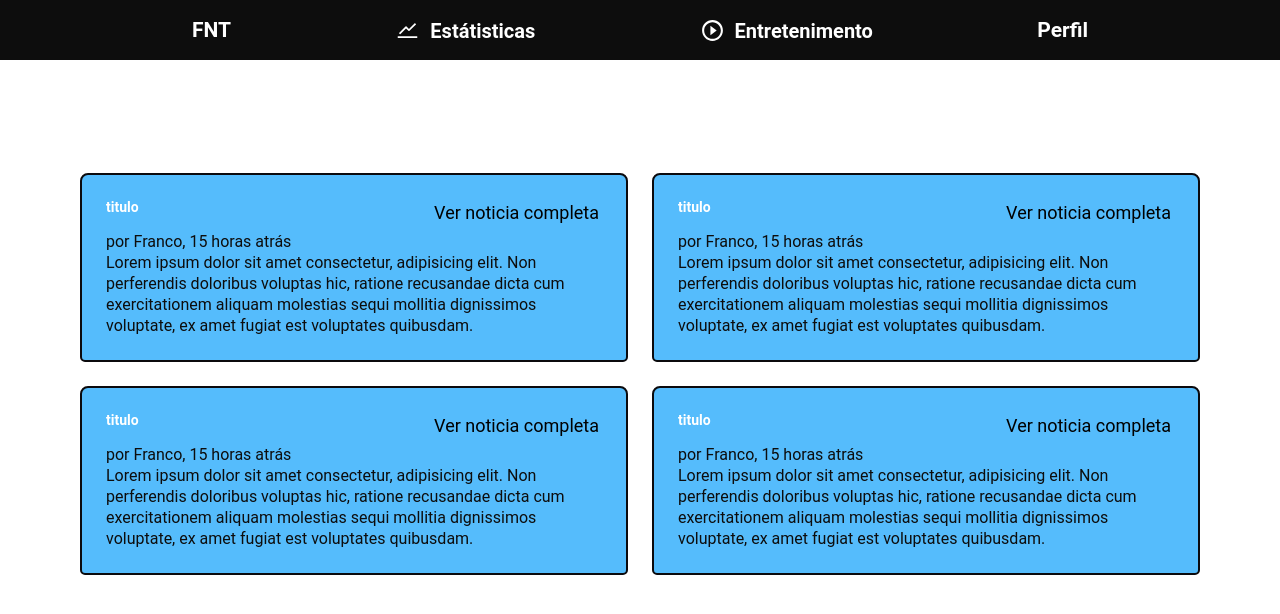
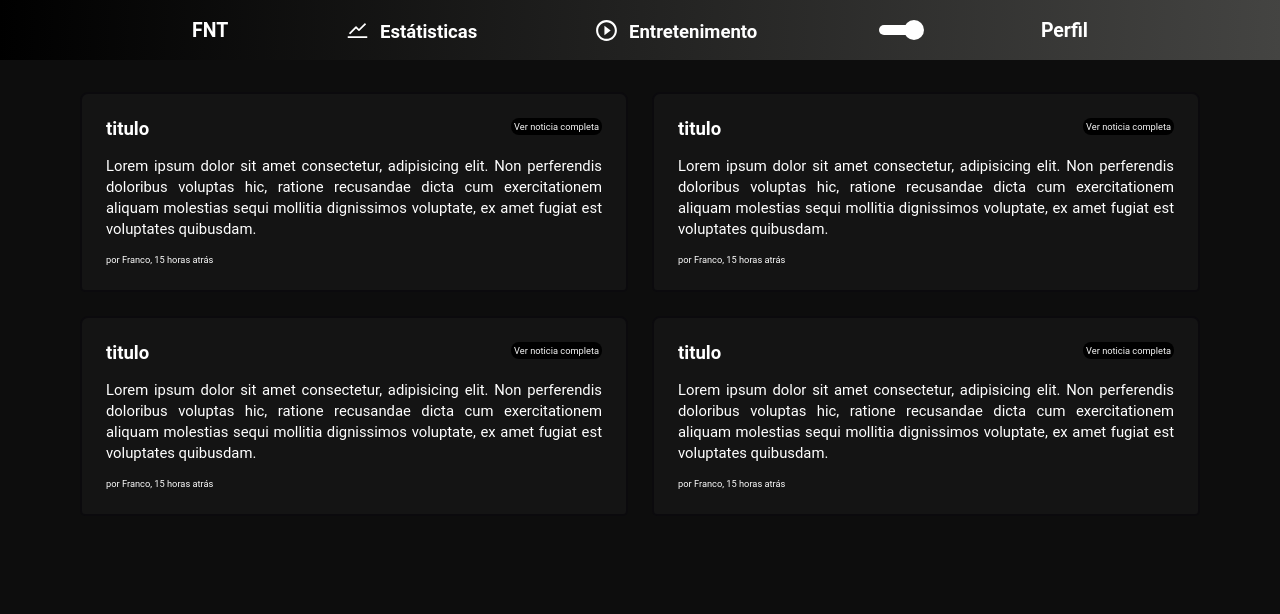
Before and after one commit to ARTHURPC03/FNT, a React (Create React App) app in the folder frontend/: page / in a window 1280 px wide. Shown: the top 614 px of the page. Built offline with nearby package versions, Linux system fonts and the light colour scheme.

Commit message:
Theme Switcher

```diff
--- a/frontend/package.json
+++ b/frontend/package.json
@@ -14,6 +14,7 @@
     "react-icons": "^3.9.0",
     "react-router-dom": "^5.1.2",
     "react-scripts": "3.4.0",
+    "react-switch": "^5.0.1",
     "styled-components": "^5.0.1"
   },
   "scripts": {
--- a/frontend/src/App.js
+++ b/frontend/src/App.js
@@ -1,16 +1,30 @@
 import React from 'react'
+import { ThemeProvider } from 'styled-components'
 import { BrowserRouter } from 'react-router-dom'
+import usePersistedState from './utils/usePersistedState'
+
+import light from './styles/themes/light'
+import dark from './styles/themes/dark'
+
 import Routes from './routes'
 import Header from './components/Header'
-import GlobalStyles from './global/styles'
+import GlobalStyles from './styles/global'
 
 function App() {
+  const [theme, setTheme] = usePersistedState('theme', dark)
+
+  const toggleTheme = () => {
+    setTheme(theme.title === 'dark' ? light : dark)
+  }
+
   return (
-    <BrowserRouter>
-      <GlobalStyles />
-      <Header />
-      <Routes />
-    </BrowserRouter>
+    <ThemeProvider theme={theme}>
+      <BrowserRouter>
+        <GlobalStyles />
+        <Header toggleTheme={toggleTheme} />
+        <Routes />
+      </BrowserRouter>
+    </ThemeProvider>
   )
 }
 
--- a/frontend/src/components/Header/index.js
+++ b/frontend/src/components/Header/index.js
@@ -1,10 +1,15 @@
-import React from 'react'
+import React, { useContext } from 'react'
+import Switch from 'react-switch'
+import { ThemeContext } from 'styled-components'
+
 import { Link } from 'react-router-dom'
 import { MdPlayCircleOutline } from 'react-icons/md'
 import { AiOutlineStock } from 'react-icons/ai'
 import { Container, DivLogo, Nav } from './styles'
 
-export default function Header() {
+export default function Header({ toggleTheme }) {
+  const { colors, title } = useContext(ThemeContext)
+
   return (
     <Container>
       <Nav>
@@ -23,6 +28,19 @@ export default function Header() {
             <strong>Entretenimento</strong>
           </DivLogo>
         </Link>
+        <Switch
+          onChange={toggleTheme}
+          checked={title === 'dark'}
+          checkedIcon={false}
+          uncheckedIcon={false}
+          height={10}
+          width={40}
+          handleDiameter={20}
+          offColor={colors.text}
+          onColor={colors.text}
+          offHandleColor={colors.text}
+          onHandleColor={colors.text}
+        />
         <Link to="/profile">
           <h2>Perfil</h2>
         </Link>
--- a/frontend/src/components/Header/styles.js
+++ b/frontend/src/components/Header/styles.js
@@ -2,22 +2,22 @@ import styled from 'styled-components'
 
 export const Container = styled.header`
   height: 60px;
-  background: #0d0d0d;
-  color: #fff;
+  background: ${props => props.theme.colors.primary};
+  transition: color, background 1s ease 0s, transform 1s ease 0s;
+  color: ${props => props.theme.colors.text};
   display: flex;
   align-items: center;
   justify-content: center;
   padding: 0 30px;
-  width: 100%;
   a {
     text-decoration: none;
-    color: #fff;
+    color: ${props => props.theme.colors.text};
     div {
       text-align: right;
 
       strong {
         display: inline;
-        color: #fff;
+        color: ${props => props.theme.colors.text};
       }
 
       svg {
@@ -33,12 +33,13 @@ export const Nav = styled.nav`
   height: 64px;
   padding: 0 42px;
   color: rgb(153, 153, 153);
-  min-width: 980px;
-  font-size: 14px;
+  max-width: 980px;
+  font-size: 1.4rem;
+  width: 100%;
 `
 
 export const DivLogo = styled.div`
-  font-size: 20px;
+  font-size: 2rem;
   strong {
     margin-left: 10px;
   }
--- a/frontend/src/pages/Main/index.js
+++ b/frontend/src/pages/Main/index.js
@@ -5,54 +5,53 @@ import { Container, Ul } from './styles'
 export default function Main() {
   return (
     <Container>
-      <h1>Aqui é a Caixa de conteúdo.</h1>
       <Ul>
         <li>
           <strong>titulo</strong>
-          <p>por Franco, 15 horas atrás</p>
           <p className="description">
             Lorem ipsum dolor sit amet consectetur, adipisicing elit. Non
             perferendis doloribus voluptas hic, ratione recusandae dicta cum
             exercitationem aliquam molestias sequi mollitia dignissimos
             voluptate, ex amet fugiat est voluptates quibusdam.
           </p>
+          <span>por Franco, 15 horas atrás</span>
           <button type="button">Ver noticia completa</button>
         </li>
 
         <li>
           <strong>titulo </strong>
-          <p>por Franco, 15 horas atrás</p>
           <p className="description">
             Lorem ipsum dolor sit amet consectetur, adipisicing elit. Non
             perferendis doloribus voluptas hic, ratione recusandae dicta cum
             exercitationem aliquam molestias sequi mollitia dignissimos
             voluptate, ex amet fugiat est voluptates quibusdam.
           </p>
-          <button>Ver noticia completa</button>
+          <span>por Franco, 15 horas atrás</span>
+          <button type="button">Ver noticia completa</button>
         </li>
 
         <li>
           <strong>titulo</strong>
-          <p>por Franco, 15 horas atrás</p>
           <p className="description">
             Lorem ipsum dolor sit amet consectetur, adipisicing elit. Non
             perferendis doloribus voluptas hic, ratione recusandae dicta cum
             exercitationem aliquam molestias sequi mollitia dignissimos
             voluptate, ex amet fugiat est voluptates quibusdam.
           </p>
-          <button>Ver noticia completa</button>
+          <span>por Franco, 15 horas atrás</span>
+          <button type="button">Ver noticia completa</button>
         </li>
 
         <li>
           <strong>titulo</strong>
-          <p>por Franco, 15 horas atrás</p>
           <p className="description">
             Lorem ipsum dolor sit amet consectetur, adipisicing elit. Non
             perferendis doloribus voluptas hic, ratione recusandae dicta cum
             exercitationem aliquam molestias sequi mollitia dignissimos
             voluptate, ex amet fugiat est voluptates quibusdam.
           </p>
-          <button>Ver noticia completa</button>
+          <span>por Franco, 15 horas atrás</span>
+          <button type="button">Ver noticia completa</button>
         </li>
       </Ul>
     </Container>
--- a/frontend/src/pages/Main/styles.js
+++ b/frontend/src/pages/Main/styles.js
@@ -9,7 +9,7 @@ export const Container = styled.div`
     margin-top: 80px;
     margin-bottom: 24;
     transition: color 1s ease 0s, transform 1s ease 0s;
-    color: #fff;
+    color: ${props => props.theme.colors.text};
   }
 `
 
@@ -18,8 +18,13 @@ export const Ul = styled.ul`
   grid-template-columns: repeat(2, 1fr);
   grid-gap: 24px;
   list-style: none;
+
+  @media (max-width: 950px) {
+    grid-template-columns: repeat(1, 1fr);
+  }
+
   li {
-    background: #55bcfc;
+    background: ${props => props.theme.colors.li};
     padding: 24px;
     border-radius: 8px;
     position: relative;
@@ -33,7 +38,7 @@ export const Ul = styled.ul`
     &:hover {
       border-width: 2px;
       border-style: solid;
-      border-color: #e02041;
+      border-color: ${props => props.theme.colors.text};
       border-image: initial;
     }
     button {
@@ -41,7 +46,7 @@ export const Ul = styled.ul`
       right: 24px;
       top: 24px;
       border: 0;
-      background: transparent;
+      background: #000;
       display: flex;
       -webkit-box-pack: center;
       justify-content: center;
@@ -51,6 +56,8 @@ export const Ul = styled.ul`
       border-style: solid;
       border-color: transparent;
       border-image: initial;
+      color: #f5f5f5;
+      font-size: 1rem;
       svg {
         transition: border 0.2s ease 0s, transform 0.2s ease 0s;
         color: white;
@@ -67,15 +74,23 @@ export const Ul = styled.ul`
       display: block;
       margin-bottom: 16px;
       transition: color 1s ease 0s, transform 1s ease 0s;
-      color: white;
+      color: ${props => props.theme.colors.text};
+      font-size: 2rem;
     }
     p + strong {
       margin-top: 32px;
     }
     p {
-      color: #0d0d0d;
+      color: ${props => props.theme.colors.text};
       line-height: 21px;
-      font-size: 16px;
+      font-size: 1.6rem;
+      text-align: justify;
+      margin-bottom: 10px;
+    }
+    span {
+      color: ${props => props.theme.colors.text};
+      font-size: 1rem;
+      width: 100%;
     }
   }
 `
--- a/frontend/src/global/styles.js
+++ b/frontend/src/styles/global.js
@@ -1,7 +1,7 @@
 import { createGlobalStyle } from 'styled-components'
 
 export default createGlobalStyle`
-  @import url('https://fonts.googleapis.com/css?family=Roboto:400,500,700&display=swap');
+  @import url('https://fonts.googleapis.com/css2?family=Roboto:wght@400;700&display=swap');
   *{
     margin: 0;
     padding: 0;
@@ -10,13 +10,28 @@ export default createGlobalStyle`
   }
   body {
     font: 400 14px Roboto, sans-serif;
-    background: #ffff;
+    background: ${props => props.theme.colors.background};
     -webkit-font-smoothing: antialiased;
     transition: color, background 1s ease 0s, transform 1s ease 0s;
-    color: black;
+    color: ${props => props.theme.colors.text};
   }
-  input, button, textarea {
-    font: 400 18px Roboto, sans-serif;
+  html, body, #root {
+    height: 100%;
+  }
+  html {
+    font-size: 62.5%;
+
+    @media(max-width: 1535px) {
+      font-size: 58%;
+    }
+
+    @media(max-width: 1080px) {
+      font-size: 54%;
+    }
+
+  }
+  input, button, textarea, p {
+    font: 1.8rem 'Roboto', sans-serif;
   }
   button {
     cursor: pointer;
--- /dev/null
+++ b/frontend/src/styles/themes/dark.js
@@ -0,0 +1,12 @@
+export default {
+  title: 'dark',
+
+  colors: {
+    primary: 'linear-gradient(92deg, #000000 0%, #444442 100%)',
+    secundary: 'linear-gradient(270deg, #FFE53B 0%, #FF2525 100%)',
+
+    background: '#0d0d0d',
+    li: '#3333',
+    text: '#FFFFFF',
+  },
+}
--- /dev/null
+++ b/frontend/src/styles/themes/light.js
@@ -0,0 +1,12 @@
+export default {
+  title: 'light',
+
+  colors: {
+    primary: 'linear-gradient(270deg, #FFE53B 0%, #FF2525 100%)',
+    secundary: 'linear-gradient(270deg, #FFFFFF 0%, #6284FF 50%, #FF0000 100%)',
+
+    background: '#FFFFFF',
+    li: '#F5F5F5',
+    text: '#0d0d0d',
+  },
+}
--- /dev/null
+++ b/frontend/src/utils/usePersistedState.js
@@ -0,0 +1,20 @@
+import { useState, useEffect } from 'react'
+
+function usePersistedState(key, initialState) {
+  const [state, setState] = useState(() => {
+    const storageValue = localStorage.getItem(key)
+
+    if (storageValue) {
+      return JSON.parse(storageValue)
+    }
+    return initialState
+  })
+
+  useEffect(() => {
+    localStorage.setItem(key, JSON.stringify(state))
+  }, [key, state])
+
+  return [state, setState]
+}
+
+export default usePersistedState
```
Also changed, not shown: frontend/src/assets/images/Stack.jpeg (added).
